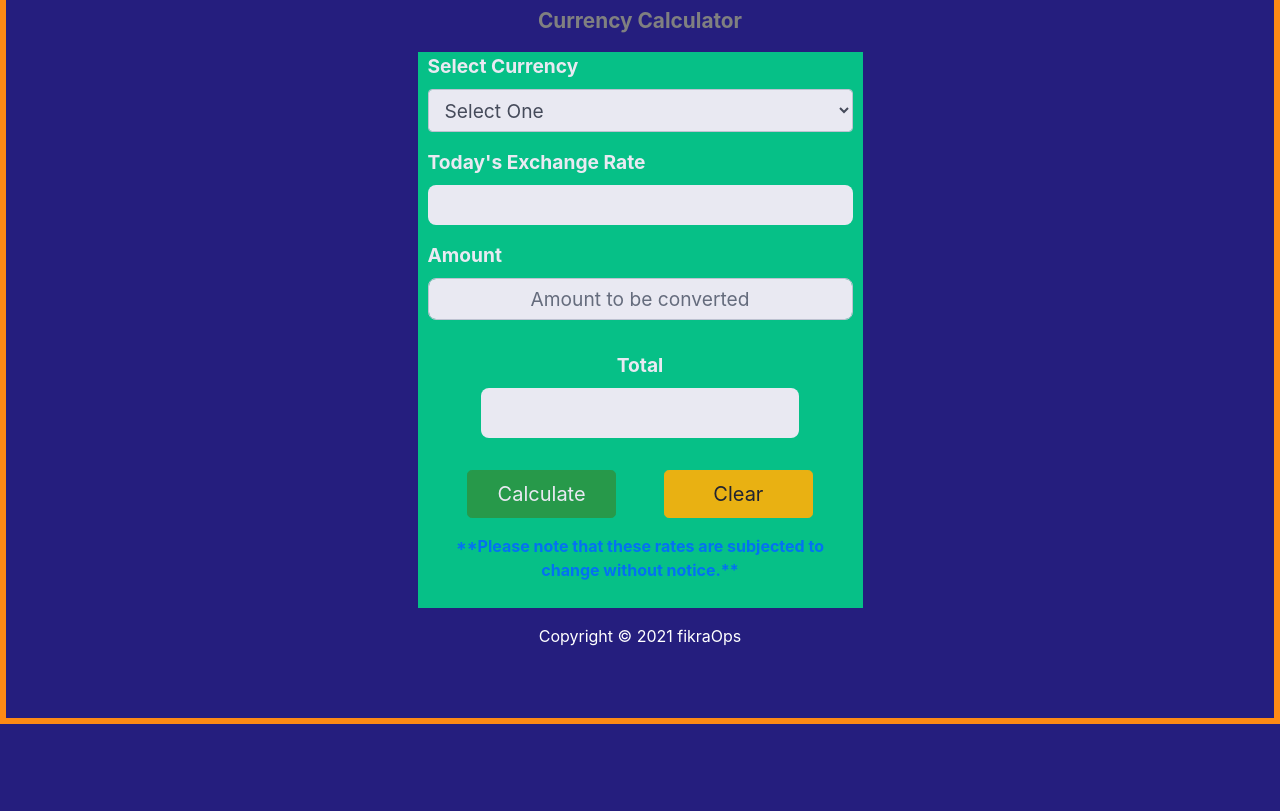
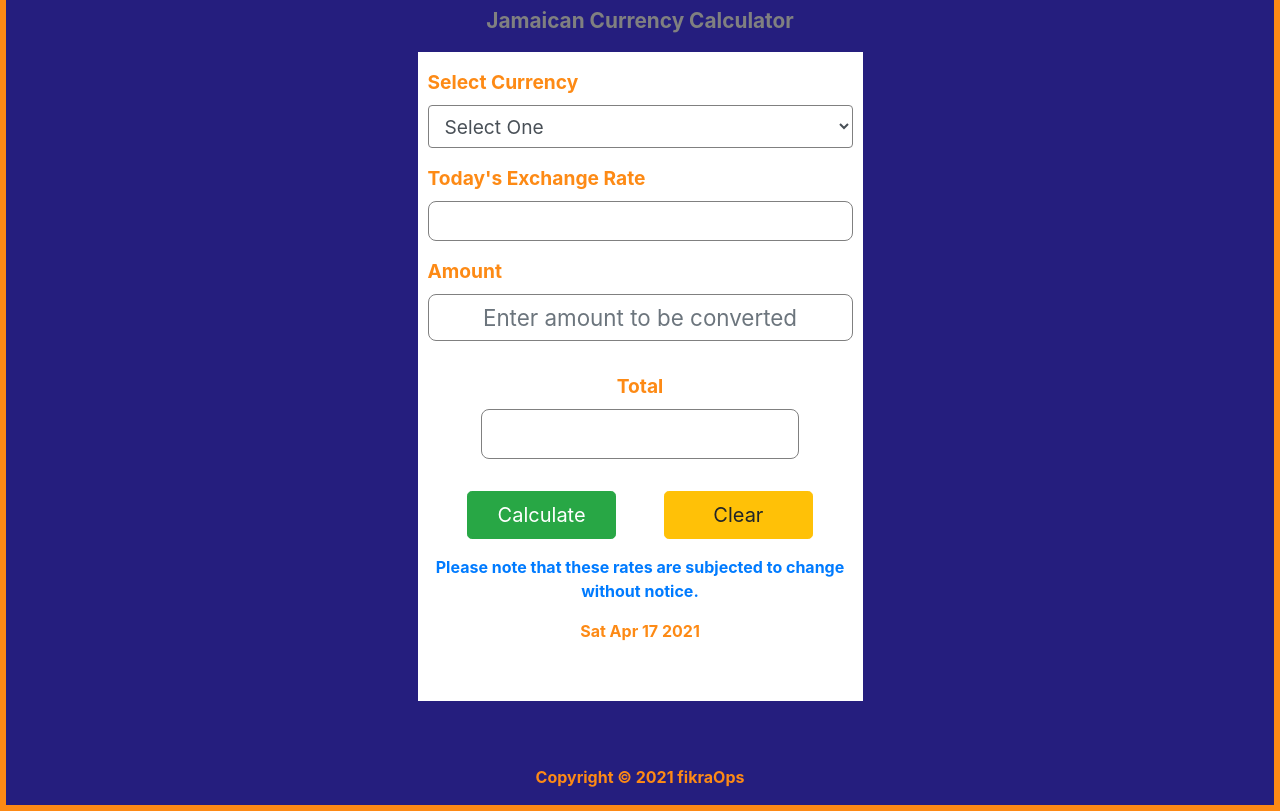
Before and after one commit to FikraDev/fx-guru, a plain HTML site: page index.html in a window 1280 px wide. Shown: the part 76-887 px from the top of the page. Before the commit the page ends 800 px from the top, so only its background shows below. Drawn offline with nearby package versions, Linux system fonts and the light colour scheme.

Commit message:
completed

```diff
--- a/app.js
+++ b/app.js
@@ -1,44 +1,22 @@
 //References to elements on the page
-
-const cashAmt = document.querySelector('.cash');
-const form1 = document.querySelector('.form1');
-const currencySelection = document.querySelector('.currencySelect');
-const currentRate = document.querySelector('.currentRate');
+const cashAmt = document.querySelector('.cash')
+const form1 = document.querySelector('.form1')
+const currencySelection = document.querySelector('.currencySelect')
+const currentRate = document.querySelector('.currentRate')
 const calcBtn = document.querySelector('.calcBtn')
 const clrBtn = document.querySelector('.clrBtn')
 const total = document.querySelector('.convertedValue')
 const errMsg = document.querySelector('.errMsg')
 
-const regEx = /^\d+(\.\d*)?$|^\.\d+$/;
-
-// const datePara = document.querySelector('.datePara')
-// datePara.textContent = new Date;
-
-//Function to validate the cash input
-
-cashAmt.addEventListener('keyup', e => {
-    if (regEx.test(e.target.value)) {
-        true;
-        errMsg.style.visibility = "hidden"
-    } else {
-        errMsg.style.visibility = "visible";
-        cashAmt.value = "";
-        total.value = "";
-    }
-});
+const regEx = /^\d+(\.\d*)?$|^\.\d+$/
 
 
-//API FUNCTION
-
-const currencies = async () => {
-    const response = await fetch(' https://v6.exchangerate-api.com/v6/e0a0d5980401e211ef627e93/latest/USD');
-    const data = await response.json();
-    return data;
-}
+//Display current date on page
+let datePara = document.querySelector('.datePara')
+datePara.textContent = new Date().toDateString()
 
 //Function to perform calculation based on the input selected
 //'Change" is used as the event trigger, it tracks the change in the selection group
-
 currencySelection.addEventListener('change', () => {
 
     if (currencySelection.value === 'usd') {
@@ -50,7 +28,7 @@ currencySelection.addEventListener('change', () => {
     }
     else if (currencySelection.value === 'gbp') {
         currencies().then(data => {
-            calcGbp = (1 / (data.conversion_rates.GBP)) * data.conversion_rates.JMD;
+            calcGbp = (1 / (data.conversion_rates.GBP)) * data.conversion_rates.JMD
             currentRate.textContent = `\$${calcGbp.toFixed(2)}`
             currRateCalcValue = calcGbp.toFixed(2)
         })
@@ -82,27 +60,42 @@ currencySelection.addEventListener('change', () => {
 
 });
 
+//API FUNCTION
+const currencies = async () => {
+    const response = await fetch(' https://v6.exchangerate-api.com/v6/e0a0d5980401e211ef627e93/latest/USD')
+    const data = await response.json()
+    return data
+}
+
+//Function to validate the cash input
+cashAmt.addEventListener('keyup', e => {
+    if (regEx.test(e.target.value)) {
+        true;
+        errMsg.style.visibility = "hidden"
+    } else {
+        errMsg.style.visibility = "visible"
+        cashAmt.value = ""
+        total.value = ""
+    }
+})
+
 //function to check for empty values
-
 function checkEmptyVals() {
     if (cashAmt.value === '') {
         alert('There are empty values')
-        total.textContent = '';
-        currentRate.innerHTML = '';
+        total.textContent = ''
+        currentRate.innerHTML = ''
     }
 }
 
 //Perform Calculation
-
 calcBtn.addEventListener('click', () => {
     calcValue = (Number(currRateCalcValue * cashAmt.value).toFixed(2))
-    total.textContent = `$${calcValue}`;
+    total.textContent = `$${calcValue}`
+    checkEmptyVals()
+})
 
-    checkEmptyVals();
-});
-
-//clear the form
-
+//clear form
 clrBtn.addEventListener('click', () => {
-    window.location.reload();
+    window.location.reload()
 })
--- a/index.html
+++ b/index.html
@@ -16,17 +16,11 @@
 
     <div class="row justify-content-center align-items-center">
 
-
-
       <div class="col col-sm-8 col-md-5 offset-0">
 
         <div class="hdr text-center mb-2">
           <h2 class="display-4 font-weight-bold"><span>fx</span>Guru</h2>
-          <p class="text-center ptext">Currency Calculator</p>
-        </div>
-
-        <div>
-          <p class=datePara"></p>
+          <p class="text-center ptext">Jamaican Currency Calculator</p>
         </div>
 
         <div>
@@ -34,14 +28,14 @@
           <form class="form1">
 
             <div class="form-group mt-3 mb-3">
-              <label class="lbl">Select Currency</label>
+              <label class="lbl mt-3">Select Currency</label>
               <select class="form-control currencySelect">
                 <option value="nil">Select One</option>
-                <option value="usd">US Dollar (USD)</option>
                 <option value="gbp">British Pound (GBP)</option>
                 <option value="cad">Canadian Dollar (CAD)</option>
+                <option value="kyd">Cayman Dollar (CI)</option>
                 <option value="eur">Euro (EUR)</option>
-                <option value="kyd">Cayman Dollar (CI)</option>
+                <option value="usd">US Dollar (USD)</option>
               </select>
             </div>
 
@@ -50,12 +44,10 @@
               <p class="currentRate"></p>
             </div>
 
-
-
             <div class="form-group mt-2 mb-3">
               <label class="lbl">Amount</label>
-              <input type="text" class="form-control cash" placeholder="Amount to be converted">
-              <p class="errMsg">Please Enter a Numberic Value</p>
+              <input type="text" class="form-control cash" placeholder="Enter amount to be converted">
+              <p class="errMsg">Please Enter a Numeric Value</p>
             </div>
 
             <div class="cntrDiv">
@@ -70,7 +62,12 @@
               <button type="button" class="btn btn-success mr-5 btn-lg calcBtn">Calculate</button>
               <button type="button" class="btn btn-warning btn-lg clrBtn">Clear</button>
             </div>
-            <p class="text-center text-primary font-weight-bold">**Please note that these rates are subjected to change without notice.**</p>
+            <p class="text-center text-primary font-weight-bold">Please note that these rates are subjected to change
+              without notice.</p>
+
+            <div class="text-center mb-5">
+              <p class="datePara font-weight-bold"></p>
+            </div>
           </form>
         </div>
 
@@ -80,7 +77,7 @@
 
   </div>
   <div class="text-center">
-    <p>Copyright &copy; 2021 fikraOps</p>
+    <p class="font-weight-bold mt-5">Copyright &copy; 2021 fikraOps</p>
   </div>
 
   <script src="app.js" async></script>
--- a/style.css
+++ b/style.css
@@ -1,6 +1,6 @@
 body{
     background-color: #251e7e;
-    color: #FFF;
+    color: #fd8a15;
 }
 
 .bdr{
@@ -30,12 +30,6 @@ span{
     font-weight: bold;
 }
 
-/* .fctl{
-    border-radius: 8px;
-    font-size: 1.5rem;
-    text-align: center;
-} */
-
 .ptext{
     font-size: 1.3rem;
     color: grey;
@@ -56,7 +50,7 @@ span{
 
 .cash{
     text-align: center !important;
-    font-size: 1.2rem;
+    font-size: 1.4rem;
     border-radius: 8px;
     cursor:pointer;
 }
@@ -84,8 +78,7 @@ span{
 }
 
 form{
-    background-color:  #03d288;
-    opacity: 0.9;
+    background-color:  #FFF;
     padding: 0 10 10 10;
 }
 
@@ -95,3 +88,11 @@ form{
     visibility: hidden;
     font-size: 10px;
 }
+
+.datePara{
+    color: #fd8a15;
+}
+
+.currentRate, .cash, .convertedValue, .currencySelect{
+   border: 1px solid grey;
+}
```
